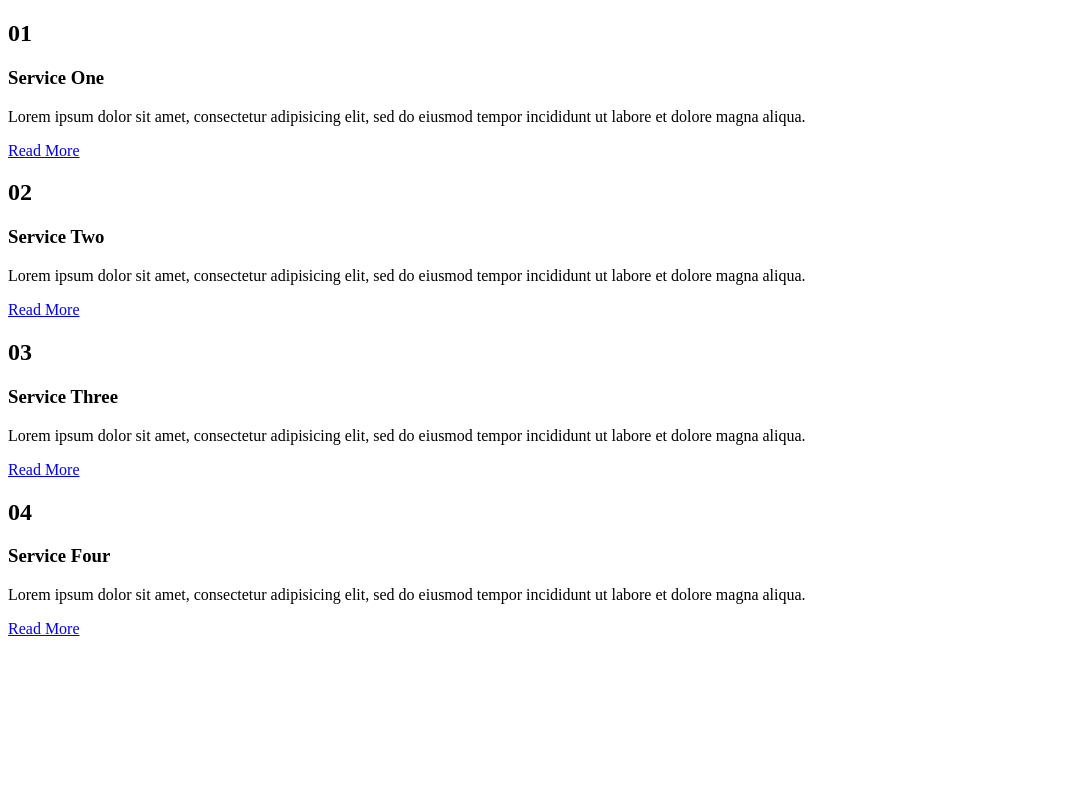
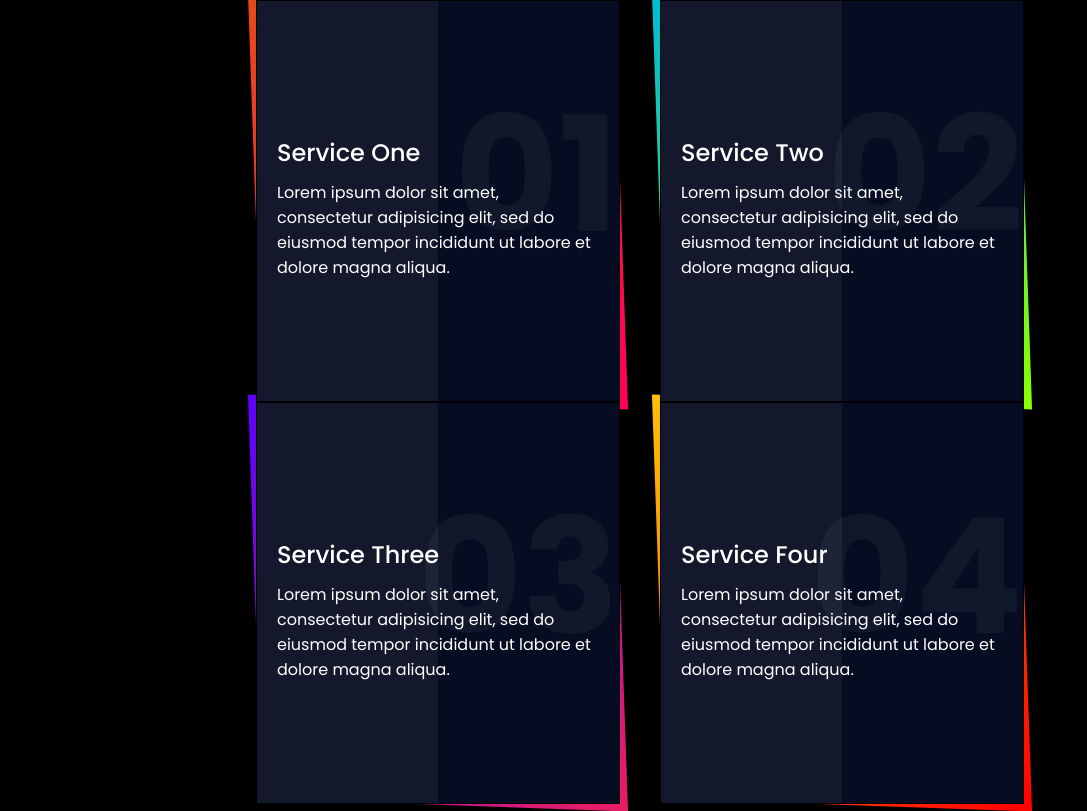
Before and after one commit to NSRJyothishchandra/sigmod, a plain HTML site: page index.html in a window 1280 px wide. Shown: the whole page, without its empty margins (0-1087 px from the left). Drawn offline with Linux system fonts and the light colour scheme.

Commit message:
changedcssfile name

```diff
--- a/index.html
+++ b/index.html
@@ -2,7 +2,7 @@
 <html>
 <head>
 	<title></title>
-	<link rel="stylesheet" type="text/css" href="cards.css">
+	<link rel="stylesheet" type="text/css" href="style.css">
 </head>
 <body>
 <div class="container">
```
